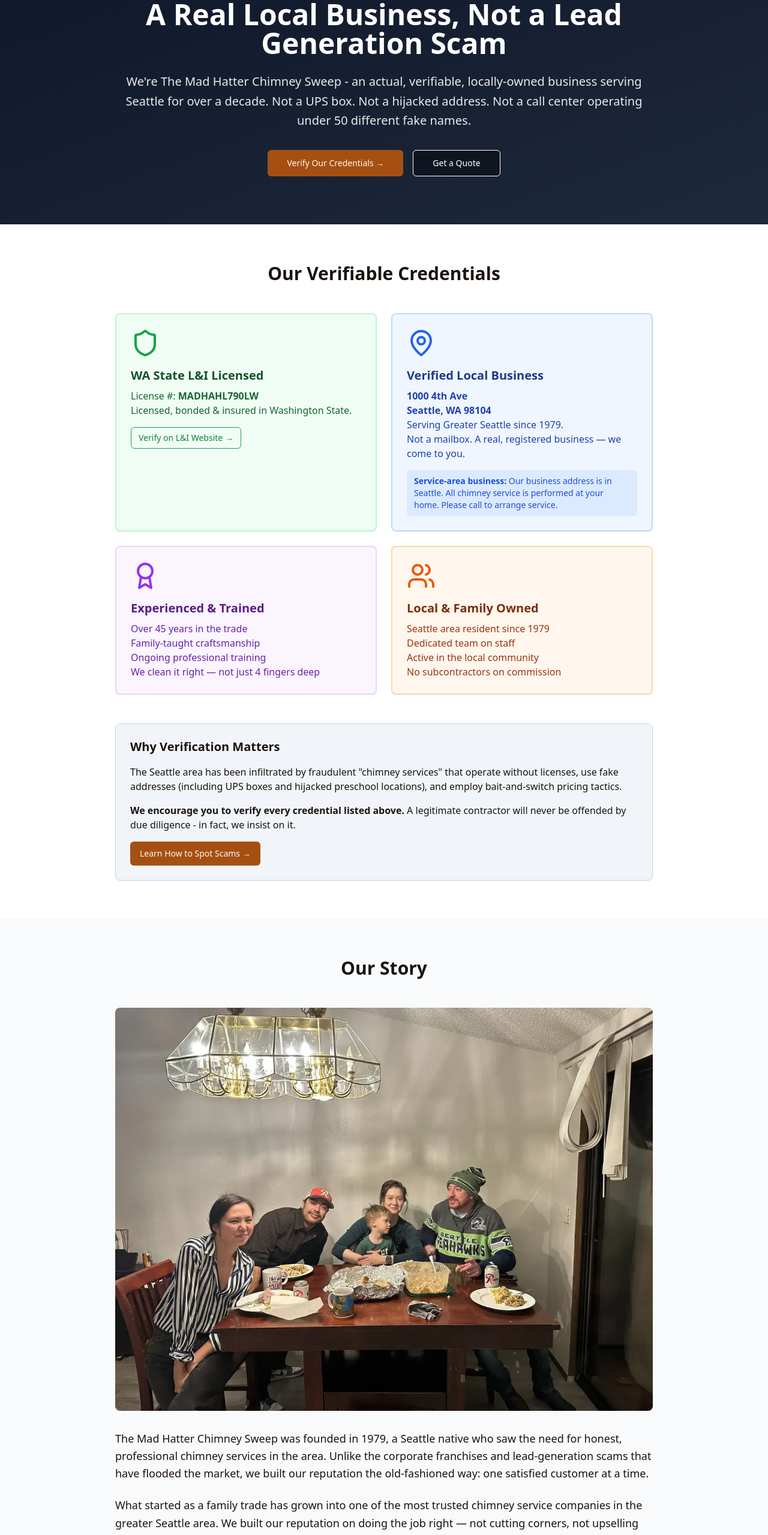
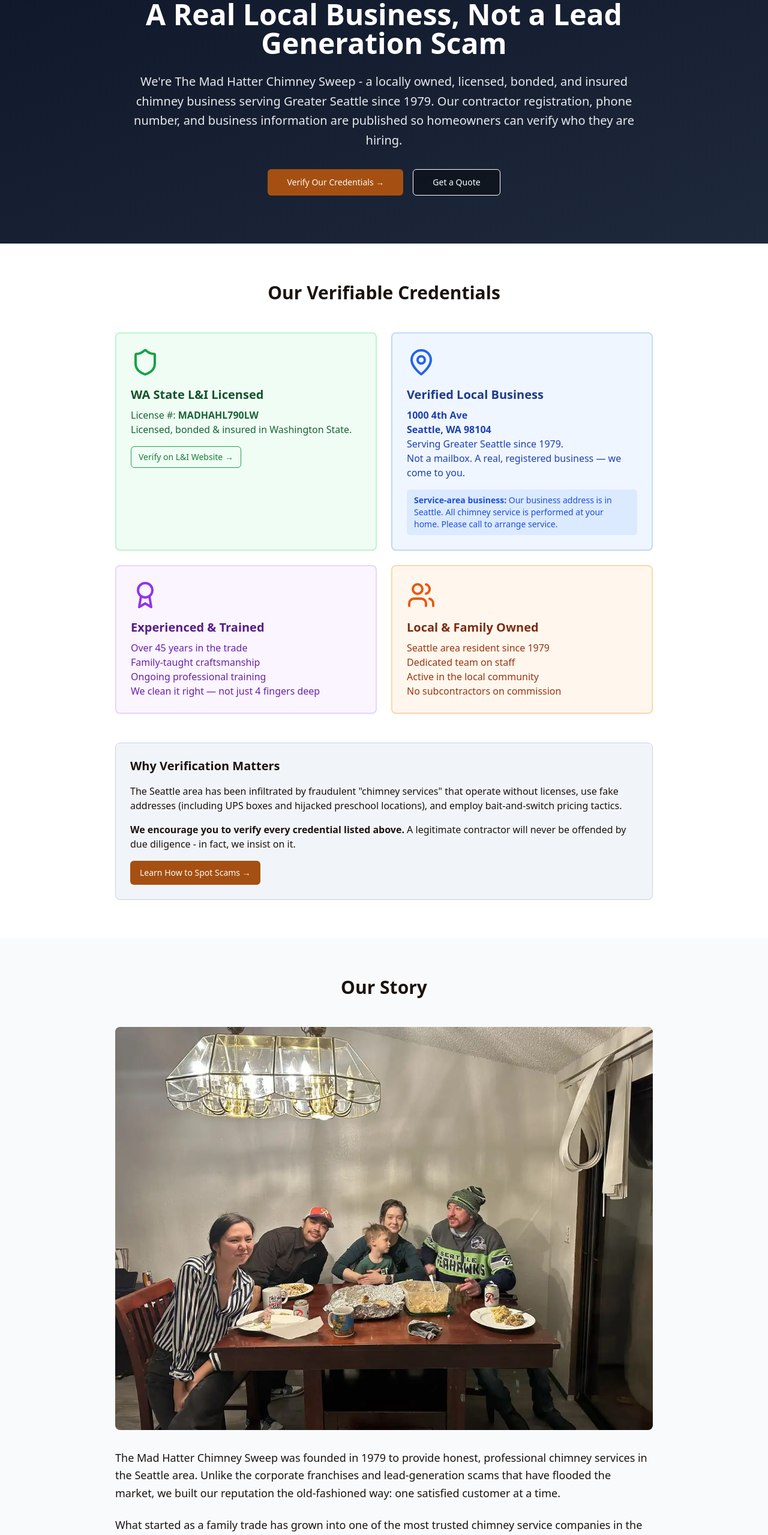
Before and after one commit to jaystonez/mad-hatter-chimney-sweep, a Next.js app: page /about in a window 1280 px wide. Shown: the part 160-2719 px from the top of the page at 60% size. Built offline with nearby package versions, Linux system fonts and the light colour scheme; a web font is replaced by a local one.

Commit message:
Reconcile trust claims and NAP on app/about/page.tsx

```diff
--- a/app/about/page.tsx
+++ b/app/about/page.tsx
@@ -17,9 +17,7 @@ export default function AboutPage() {
               A Real Local Business, Not a Lead Generation Scam
             </h1>
             <p className="text-xl text-white/90 leading-relaxed mb-8">
-              We're The Mad Hatter Chimney Sweep - an actual, verifiable, locally-owned business
-              serving Seattle for over a decade. Not a UPS box. Not a hijacked address. Not a call center
-              operating under 50 different fake names.
+              We're The Mad Hatter Chimney Sweep - a locally owned, licensed, bonded, and insured chimney business serving Greater Seattle since 1979. Our contractor registration, phone number, and business information are published so homeowners can verify who they are hiring.
             </p>
             <div className="flex flex-wrap gap-4 justify-center">
               <Button asChild size="lg" className="bg-primary hover:bg-primary/90">
@@ -130,8 +128,7 @@ export default function AboutPage() {
                 loading="lazy"
               />
               <p className="text-lg leading-relaxed mb-6">
-                The Mad Hatter Chimney Sweep was founded in 1979, a Seattle native
-                who saw the need for honest, professional chimney services in the area. Unlike the
+                The Mad Hatter Chimney Sweep was founded in 1979 to provide honest, professional chimney services in the Seattle area. Unlike the
                 corporate franchises and lead-generation scams that have flooded the market, we built
                 our reputation the old-fashioned way: one satisfied customer at a time.
               </p>
@@ -198,7 +195,7 @@ export default function AboutPage() {
               <Card>
                 <CardContent className="pt-6 text-center">
                   <h3 className="font-bold text-xl mb-1">Jason Smith</h3>
-                  <p className="text-primary font-medium mb-2">Owner &amp; Master Sweep</p>
+                  <p className="text-primary font-medium mb-2">Owner &amp; Chimney Professional</p>
                   <p className="text-sm text-muted-foreground">
                     45+ years experience, family-taught craftsmanship
                   </p>
```
